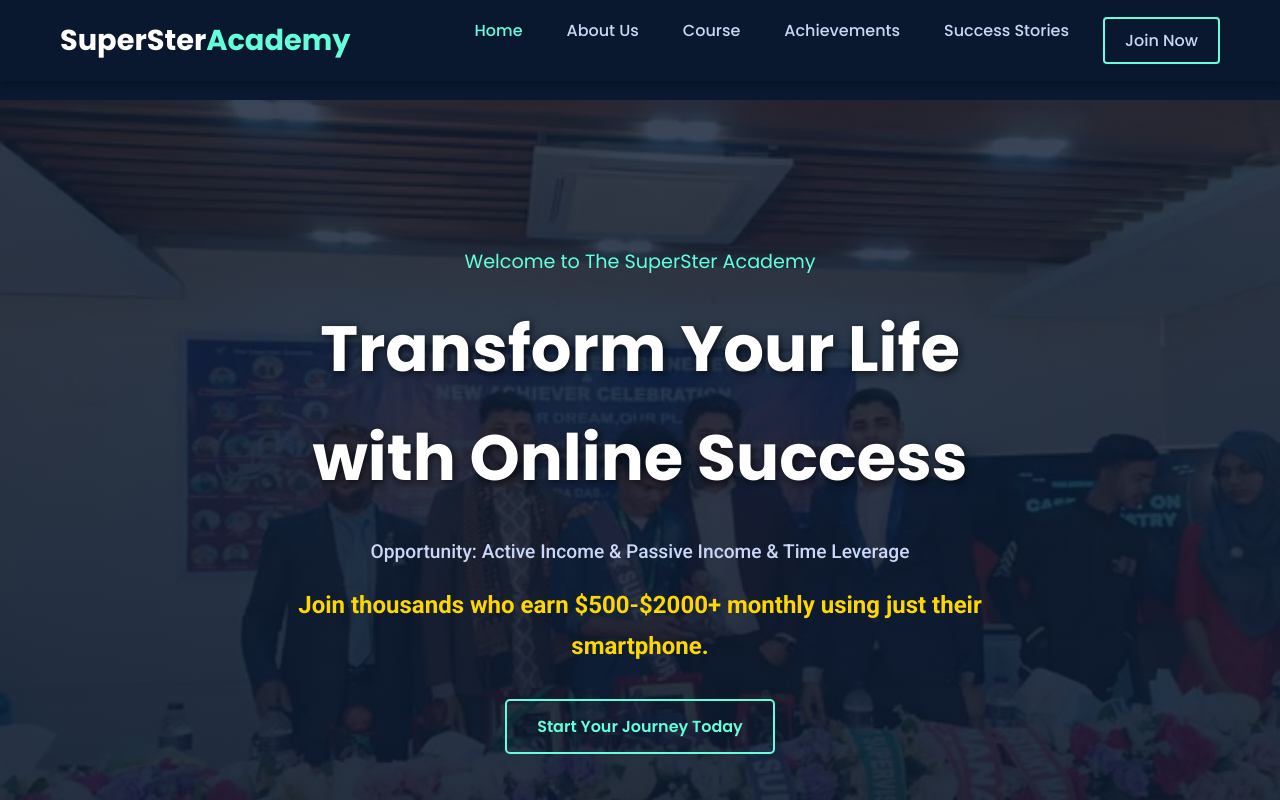
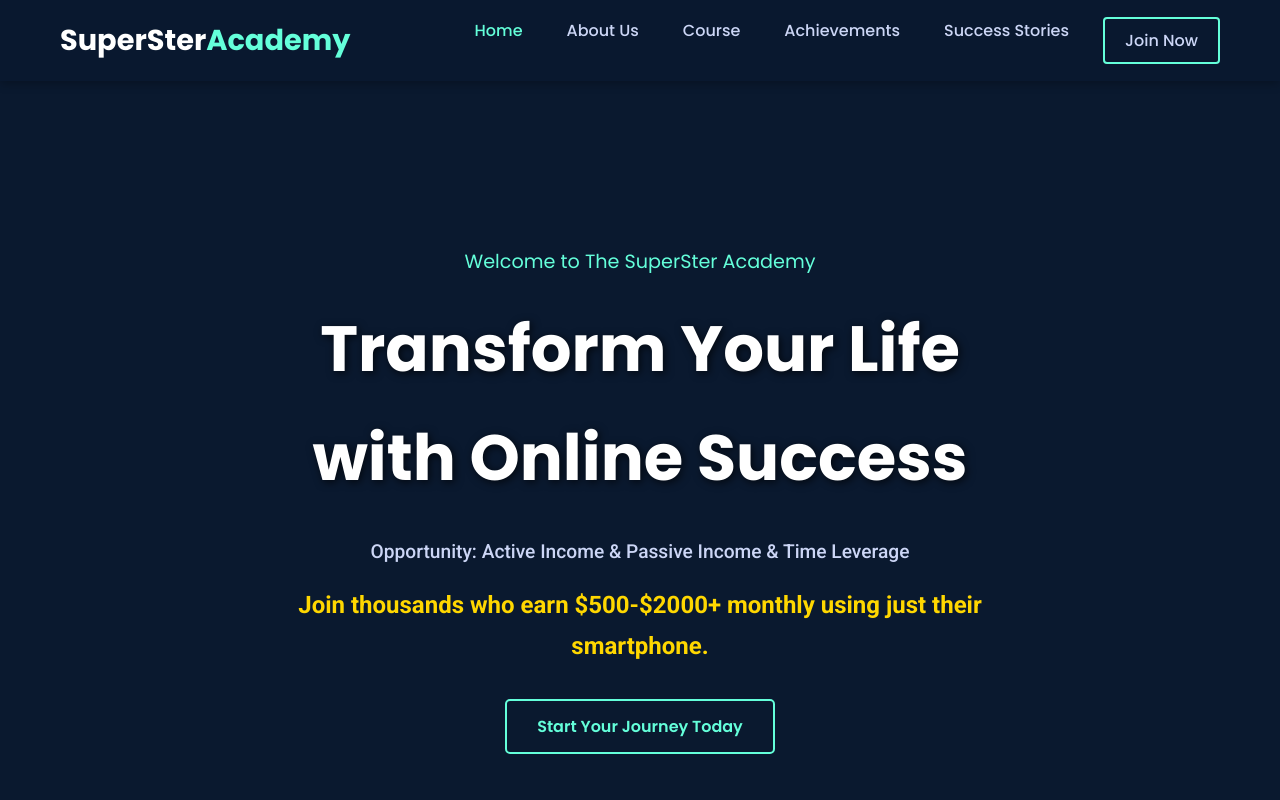
Before and after one commit to md-juwel-rana-104/thesupersteracademyofficial, a plain HTML site: page index.html in a window 1280 px wide. Shown: the top 800 px of the page. Drawn offline with Linux system fonts and the light colour scheme; some packages are replaced by stand-ins of ours; a script that the page names is missing.

Commit message:
Update index.html

```diff
--- a/index.html
+++ b/index.html
@@ -177,7 +177,7 @@
             display: flex;
             align-items: center;
             justify-content: center;
-            background: linear-gradient(rgba(10, 25, 47, 0.8), rgba(10, 25, 47, 0.9)), url('https://raw.githubusercontent.com/md-juwel-rana-104/thesupersteracademyofficial/7af2500a89b5e9a92dbdc052540ba07a41a87158/482828028_1111770537631434_1315788138794689762_n.jpg') no-repeat center center/cover;
+            background: linear-gradient(rgba(10, 25, 47, 0.8), rgba(10, 25, 47, 0.9)), url('') no-repeat center center/cover;
             text-align: center;
         }
         .hero-content {
```
